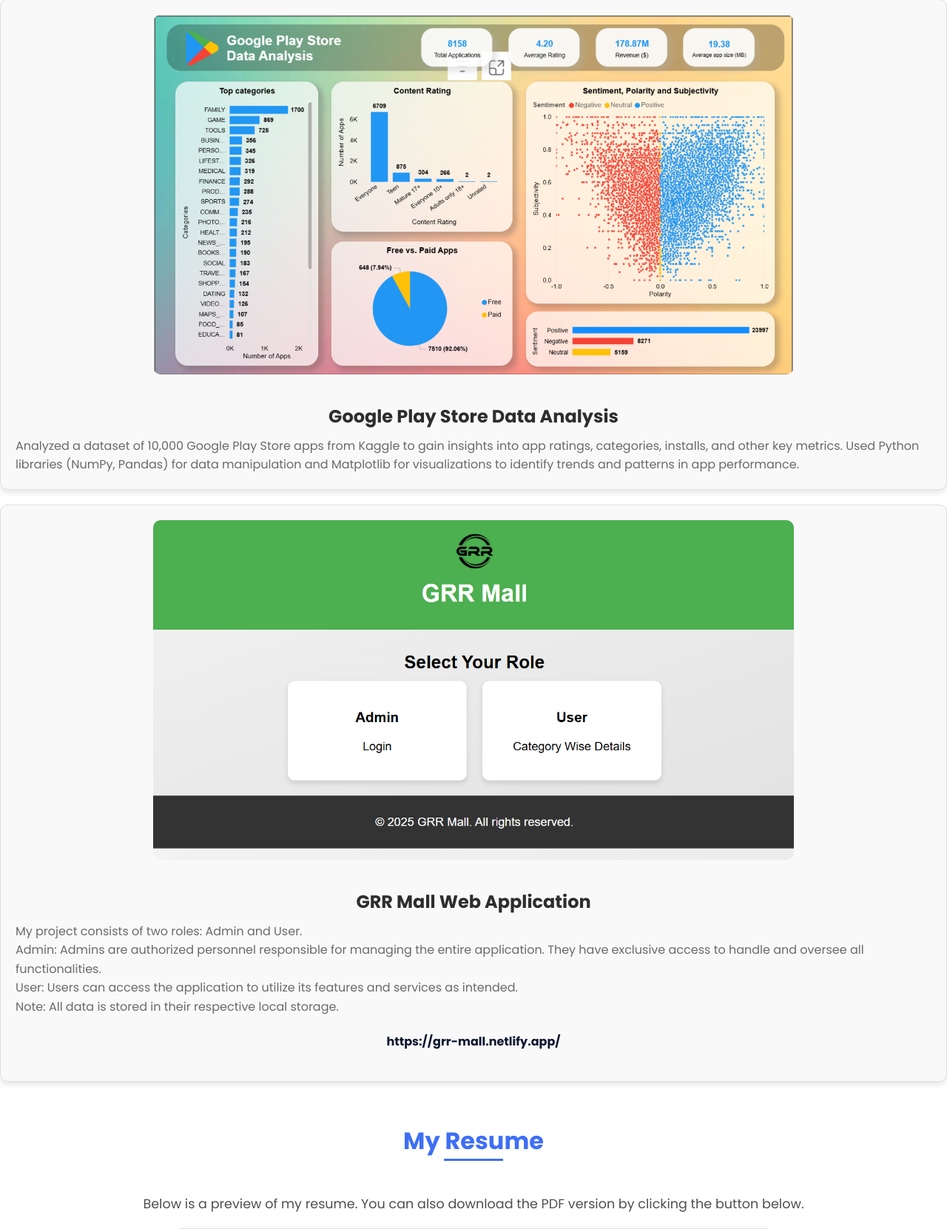
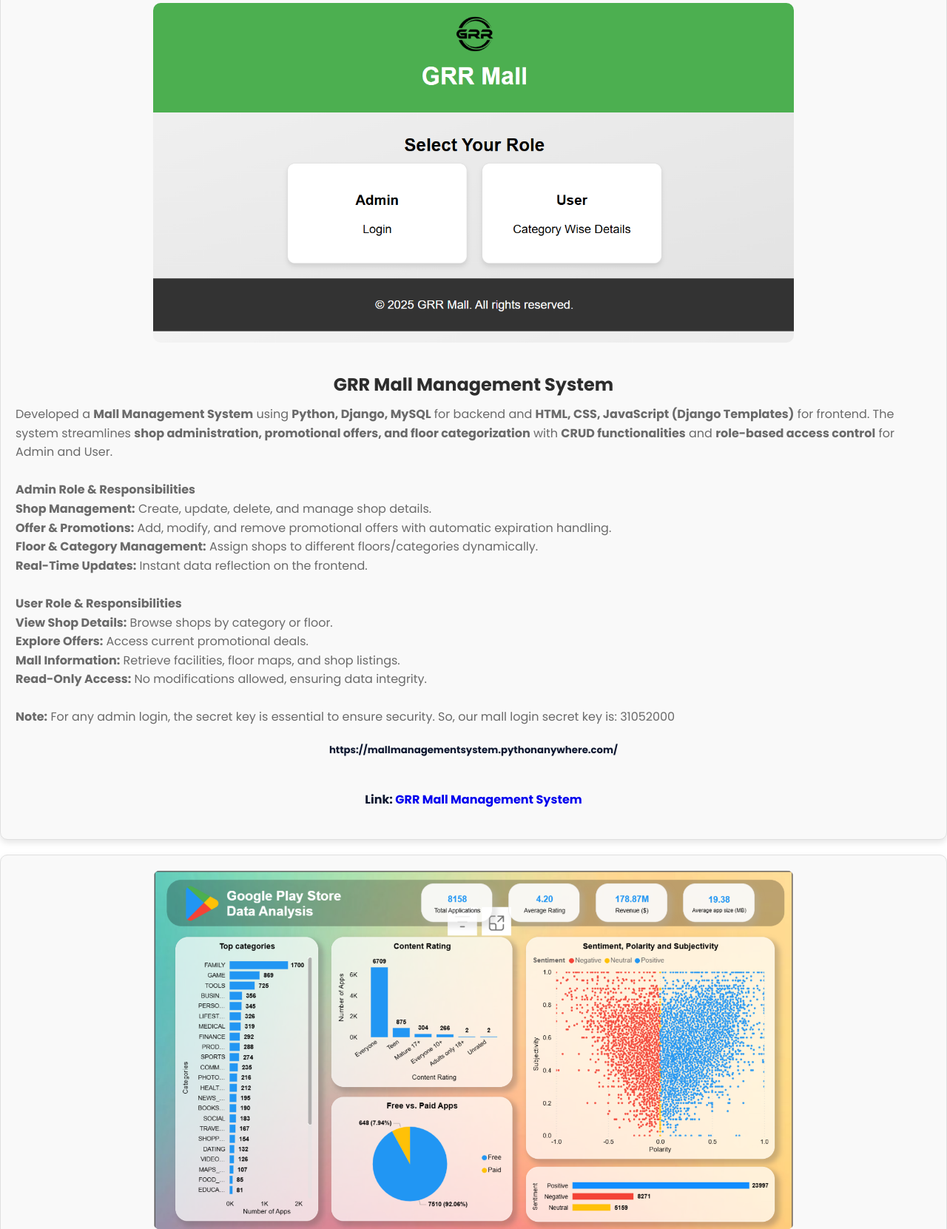
Before and after one commit to g-rajendar-reddy/personal-portfolio, a Django app: page /port/ in a window 1280 px wide. Shown: the part 2562-4223 px from the top of the page at 74% size. Run offline with Django 5.2, Linux system fonts and the light colour scheme.

Commit message:
Update portfolio.html

```diff
--- a/template/testapp/portfolio.html
+++ b/template/testapp/portfolio.html
@@ -98,10 +98,7 @@
                         MongoDB), and tools like Git, Docker, and AWS enables me to create scalable solutions. I'm
                         passionate about leveraging
                         data analysis (Numpy, Pandas, Matplotlib) to solve complex problems. Currently I searching for
-                        jobs, I have selected
-                        internships in web development, I have internship offer letter, I have course completed
-                        certification and participated
-                        in several certification programs.</p>
+                        jobs.</p>
                 </div>
             </div>
         </section>
@@ -326,23 +323,45 @@
         <section id="projects">
             <h2 class="section-title">Projects</h2>
             <div class="project">
+                <img src="{% static 'images/project2.jpg' %}" alt="Project 2">
+                <h3>GRR Mall Management System</h3>
+                <p>
+                    Developed a <b>Mall Management System</b> using <b>Python, Django, MySQL</b> for backend and <b>HTML, CSS, JavaScript (Django
+                    Templates)</b> for frontend. The system streamlines <b>shop administration, promotional offers, and floor categorization</b>
+                    with <b>CRUD functionalities</b> and <b>role-based access control</b> for Admin and User.
+                    <br><br>
+                    <b>Admin Role & Responsibilities</b>
+                    <br>
+                    <b>Shop Management:</b> Create, update, delete, and manage shop details.
+                    <br>
+                    <b>Offer & Promotions:</b> Add, modify, and remove promotional offers with automatic expiration handling.
+                    <br>
+                    <b>Floor & Category Management:</b> Assign shops to different floors/categories dynamically.
+                    <br>
+                    <b>Real-Time Updates:</b> Instant data reflection on the frontend.
+                    <br><br>
+                    <b>User Role & Responsibilities</b>
+                    <br>
+                    <b>View Shop Details:</b> Browse shops by category or floor.
+                    <br>
+                    <b>Explore Offers:</b> Access current promotional deals.
+                    <br>
+                    <b>Mall Information:</b> Retrieve facilities, floor maps, and shop listings.
+                    <br>
+                    <b>Read-Only Access:</b> No modifications allowed, ensuring data integrity.
+                    <br><br>
+                    <b>Note:</b> For any admin login, the secret key is essential to ensure security. So, our mall login secret key is: 31052000
+                </p>
+                <h5>https://mallmanagementsystem.pythonanywhere.com/</h5>
+               <h4>Link: <a href="https://mallmanagementsystem.pythonanywhere.com/">GRR Mall Management System</a></h4>
+            </div>
+            <div class="project">
                 <img src="{% static 'images/project1.jpg' %}" alt="Project 1">
                 <h3>Google Play Store Data Analysis</h3>
                 <p>Analyzed a dataset of 10,000 Google Play Store apps from Kaggle to gain insights into app
                     ratings, categories, installs, and other key metrics. Used Python libraries (NumPy, Pandas) for data
                     manipulation and Matplotlib for visualizations to identify trends and patterns in app performance.
                 </p>
-            </div>
-            <div class="project">
-                <img src="{% static 'images/project2.jpg' %}" alt="Project 2">
-                <h3>GRR Mall Web Application</h3>
-                <p>My project consists of two roles: Admin and User.<br>
-                    Admin: Admins are authorized personnel responsible for managing the entire application. They have
-                    exclusive access to
-                    handle and oversee all functionalities.<br>
-                    User: Users can access the application to utilize its features and services as intended.<br>
-                    Note: All data is stored in their respective local storage.</p>
-                <h4>https://grr-mall.netlify.app/</h4>
             </div>
         </section>
 
```
